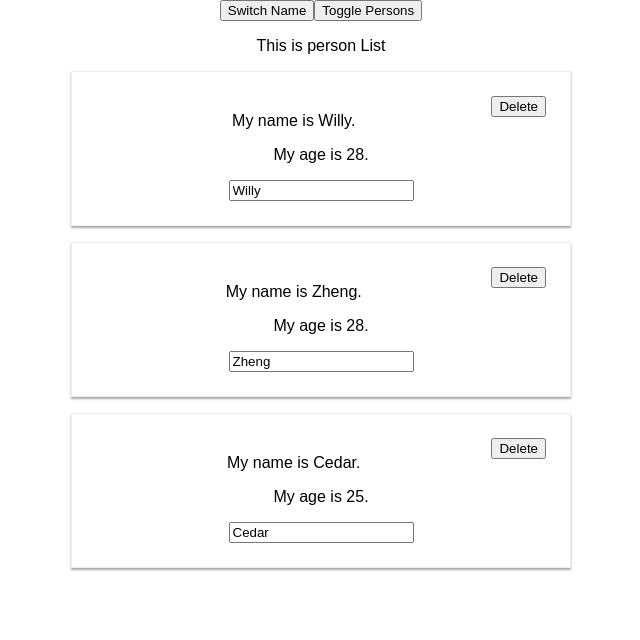
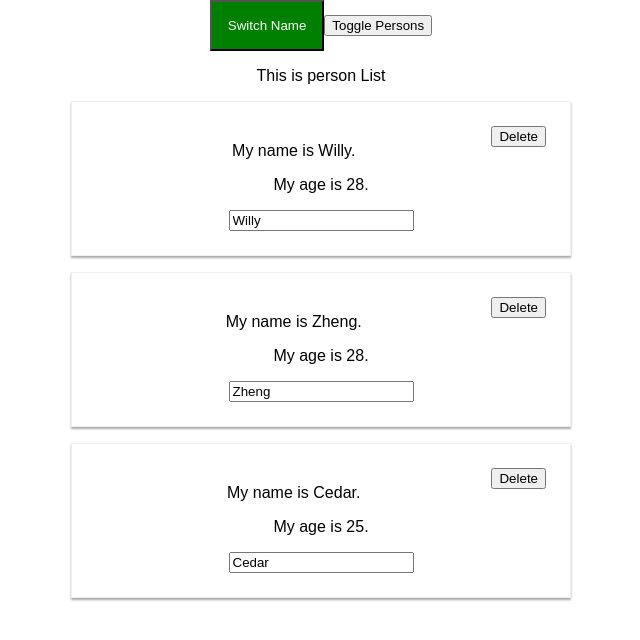
Before and after one commit to WillyLu326/React-Application, a React (Create React App) app: page / in a window 1280 px wide. Shown: the top 640 px of the page, without its empty margins (319-959 px from the left). Built offline with nearby package versions, Linux system fonts and the light colour scheme.

Commit message:
add css into Cookpit

```diff
--- a/src/components/Cookpit/Cookpit.js
+++ b/src/components/Cookpit/Cookpit.js
@@ -2,9 +2,21 @@ import React from 'react';
 
 const Cookpit = (props) => {
 
+	let switchBtnStyle = {
+		backgroundColor: 'green',
+		color: 'white',
+		padding: '16px',
+		cursor: 'pointer'
+	}
+
+	let toggleBtnStyle = {
+
+	}
+
+
 	return (
 		<div>
-			<button onClick={props.switch.bind(this, 'Willy Lu!!!')}>Switch Name</button>
+			<button style={switchBtnStyle} onClick={props.switch.bind(this, 'Willy Lu!!!')}>Switch Name</button>
 			<button onClick={props.toggle}>Toggle Persons</button>
 			<p>This is person List</p>
 		</div>
```
